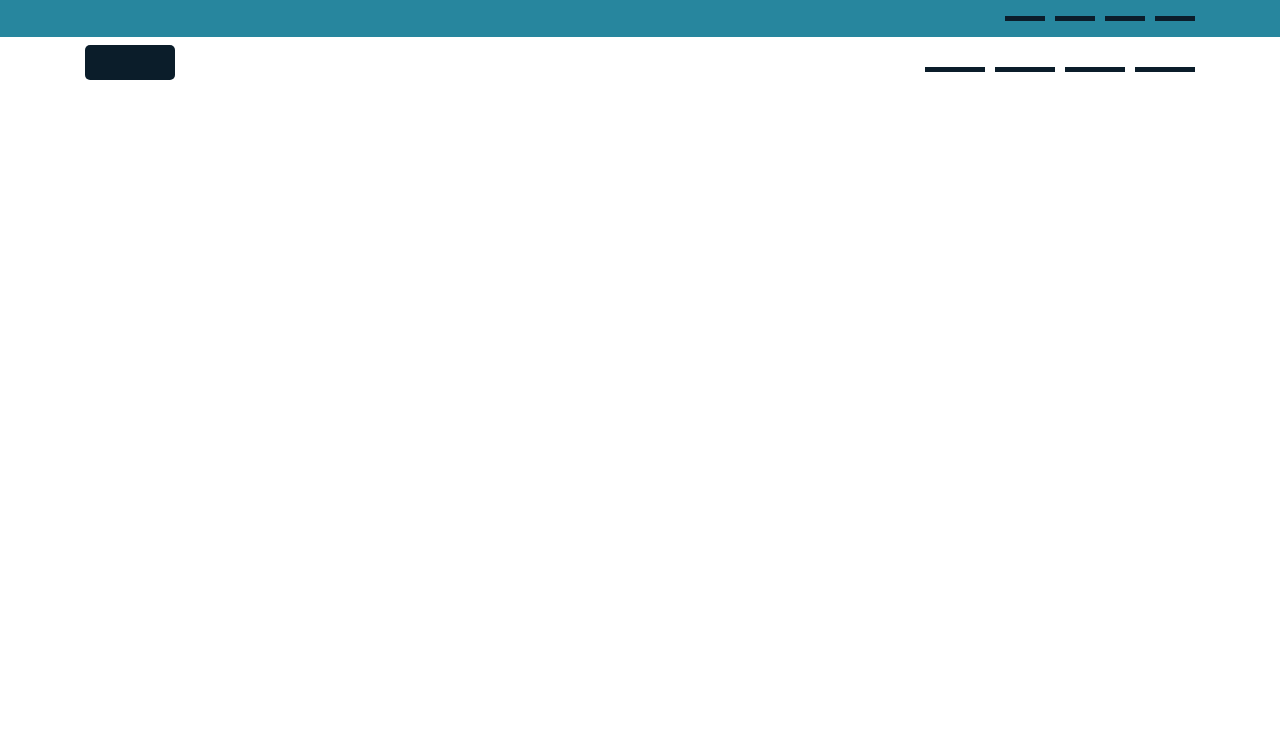
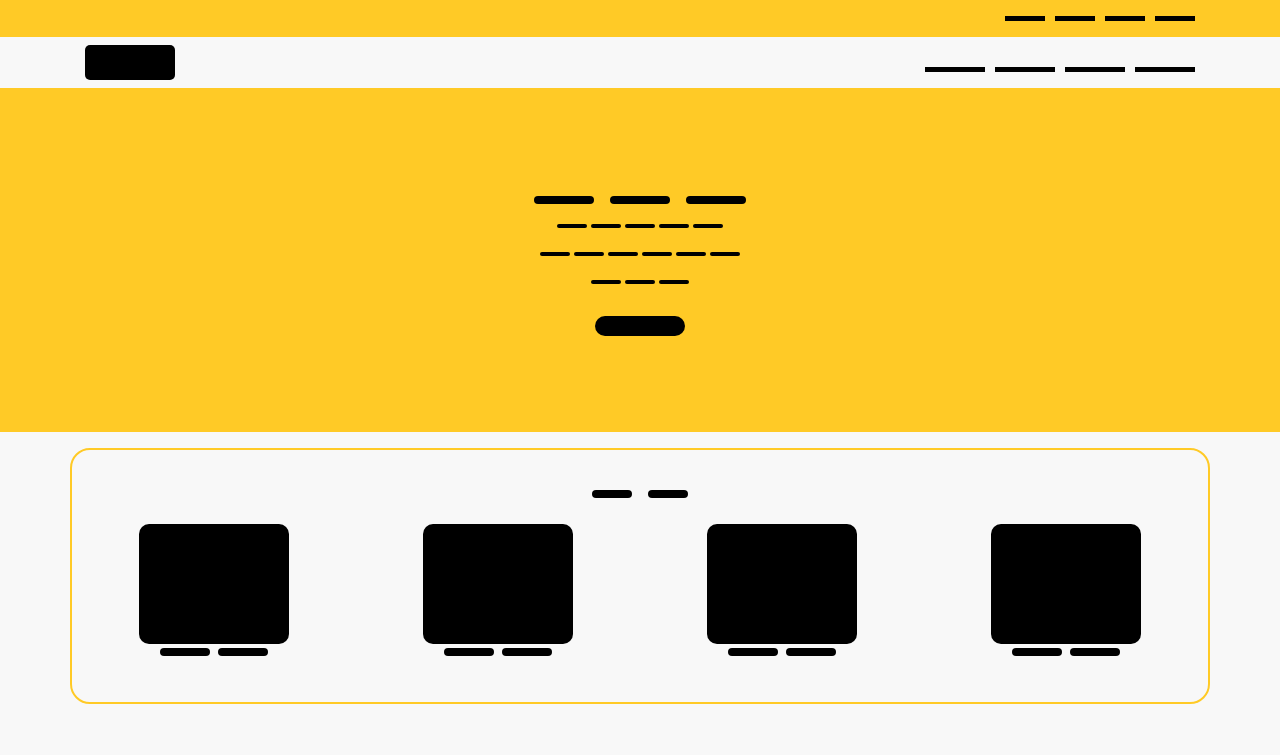
Before and after one commit to ademmy/Web-Design, a plain HTML site: page MockupProject1/index.html in a window 1280 px wide. Drawn offline with nearby package versions, Linux system fonts and the light colour scheme.

Commit message:
Section 2

```diff
--- a/MockupProject1/index.html
+++ b/MockupProject1/index.html
@@ -40,7 +40,7 @@
 			  </button>
 
 				<div class="collapse navbar-collapse" id="navbarSupportedContent">
-				    <ul class="navbar-nav ml-auto pt-2 pb-2 ">
+				    <ul class="navbar-nav ml-auto pt-2 pb-2  ">
 				      <li class="nav-item">
 				      	<div class="navbar2-item-color"></div>
 				      </li>
@@ -57,6 +57,101 @@
 			    </div>
 		</div>
 	</nav>
+	<section class="section-1 pt-5 pb-5">
+		<div class="container">
+			<div class="row justify-content-center ">
+				<ul class="display d-flex ">
+					<li><div class="section-1-row-1 ml-0"></div></li>
+					<li><div class="section-1-row-1 ml-3"></div></li>
+					<li><div class="section-1-row-1 ml-3"></div></li>
+				</ul>
+			</div>
+			<div class="row justify-content-center mt-1">
+				<ul class="display d-flex ">
+					<li><div class="section-1-row-2 ml-0"></div></li>
+					<li><div class="section-1-row-2 ml-1"></div></li>
+					<li><div class="section-1-row-2 ml-1"></div></li>
+					<li><div class="section-1-row-2 ml-1"></div></li>
+					<li><div class="section-1-row-2 ml-1"></div></li>
+				</ul>
+			</div>
+			<div class="row justify-content-center mt-2">
+				<ul class="display d-flex ">
+					<li><div class="section-1-row-3 ml-0"></div></li>
+					<li><div class="section-1-row-3 ml-1"></div></li>
+					<li><div class="section-1-row-3 ml-1"></div></li>
+					<li><div class="section-1-row-2 ml-1"></div></li>
+					<li><div class="section-1-row-2 ml-1"></div></li>
+					<li><div class="section-1-row-2 ml-1"></div></li>
+				</ul>
+			</div>
+			<div class="row justify-content-center mt-2">
+				<ul class="display d-flex ">
+					<li><div class="section-1-row-4 ml-0"></div></li>
+					<li><div class="section-1-row-4 ml-1"></div></li>
+					<li><div class="section-1-row-4 ml-1"></div></li>
+				</ul>
+			</div>
+			<div class="row justify-content-center mt-2">
+					<div class="section-1-row-5 mt-2 mb-5"></div>
+			</div>
+		</div>
+	</section>
+
+<!------------------------------------------------------------------------>
+	<section class="section-2 pt-3 pb-5">
+		<div class="container">
+			<div class="row justify-content-center ">
+				<ul class="display d-flex ">
+					<li><div class="section-2-row-1 ml-0"></div></li>
+					<li><div class="section-2-row-1 ml-3"></div></li>
+				</ul>
+			</div>
+
+			<div class="row">
+
+				<div class="col-lg-3 col-md-4 col-sm-6 ">
+					<div class="box-p1 d-flex justify-content-center mb-1">
+						<div class="section-2-row-2 "></div>
+					</div>
+					<div class="box-p2 d-flex justify-content-center">
+						<div class="section-2-row-3 mr-2 mb-3"></div>
+						<div class="section-2-row-3 mb-3"></div>
+					</div>
+				</div>
+
+				<div class="col-lg-3 col-md-4 col-sm-6 ">
+					<div class="box-p1 d-flex justify-content-center mb-1 ">
+						<div class="section-2-row-2 "></div>
+					</div>
+					<div class="box-p2  d-flex justify-content-center">
+						<div class="section-2-row-3 mr-2  mb-3"></div>
+						<div class="section-2-row-3 mb-3"></div>
+					</div>
+				</div>
+
+				<div class="col-lg-3 col-md-4 col-sm-6 ">
+					<div class="box-p1 d-flex justify-content-center mb-1">
+						<div class="section-2-row-2 "></div>
+					</div>
+					<div class="box-p2 d-flex justify-content-center">
+						<div class="section-2-row-3 mr-2 mb-3"></div>
+						<div class="section-2-row-3 mb-3"></div>
+					</div>
+				</div>
+
+				<div class="col-lg-3 col-md-4 col-sm-6 offset-md-4 offset-lg-0">
+					<div class="box-p1 d-flex justify-content-center mb-1 ">
+						<div class="section-2-row-2 "></div>
+					</div>
+					<div class="box-p2  d-flex justify-content-center">
+						<div class="section-2-row-3 mr-2 mb-3"></div>
+						<div class="section-2-row-3 mb-3"></div>
+					</div>
+				</div>
+			</div>
+		</div>
+	</section>
 
 
 
--- a/MockupProject1/style.css
+++ b/MockupProject1/style.css
@@ -2,16 +2,24 @@
 	margin:0;
 	padding:0;
 }
+:root{
+ --color1:#FFCA26;
+ --color2:black;
+}
+body{
+	background-color: #f8f8f8;
+}
 /*#27869E;
 #0B1D2A;*/
 
+
 .bg-light{
-	background-color: #27869E !important;
+	background: var(--color1) !important;
 }
 .navbar1-item-color{
 	width: 40px;
 	height: 5px;
-	background-color: #0B1D2A !important;
+	background-color: var(--color2) !important;
 	margin-left: 10px;
 }
 .navbar1-item-color:last-child{
@@ -24,14 +32,71 @@
 	width: 90px;
 	height: 35px;
 	border-radius: 5px;
-	background-color: #0B1D2A !important;
+	background-color: var(--color2) !important;
 }
 .navbar2-item-color{
 	width: 60px;
 	height: 5px;
-	background-color: #0B1D2A !important;
+	background-color: var(--color2) !important;
 	margin-left: 10px;
 }
 .navbar2-item-color:last-child{
 	margin-left: 10px;
 }
+.section-1{
+	background-color:  var(--color1);
+
+}
+
+.section-1-row-1{
+	margin-top: 60px;
+	width: 60px;
+	height: 8px;
+	border-radius: 5px;
+	background-color:var(--color2) !important;
+}
+.section-1 ul li{
+	list-style-type: none;
+}
+.section-1-row-2,.section-1-row-3, .section-1-row-4{
+	width: 30px;
+	height: 4px;
+	border-radius: 5px;
+	background-color: var(--color2) !important;
+}
+.section-1-row-5{
+	width: 90px;
+	height: 20px;
+	border-radius: 20px;
+	background-color: var(--color2) !important;
+}
+
+.section-2 .container{
+	border:2px solid var(--color1);
+	border-radius: 20px;
+	padding-top: 30px;
+	padding-bottom: 30px;
+}
+.section-2-row-1{
+	margin-bottom: 10px;
+	margin-top: 10px;
+	width: 40px;
+	height: 8px;
+	border-radius: 5px;
+	background-color:var(--color2) !important;
+}
+.section-2-row-2{
+	width: 150px;
+	height: 120px;
+	border-radius: 10px;
+	background-color:var(--color2) !important;
+}
+.section-2 ul li{
+	list-style-type: none;
+}
+.section-2-row-3{
+	width: 50px;
+	height: 8px;
+	border-radius: 5px;
+	background-color:var(--color2) !important;
+}
```
